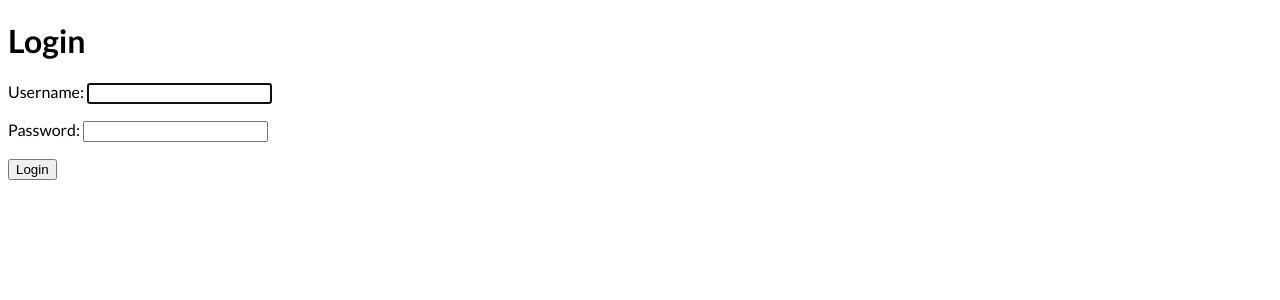
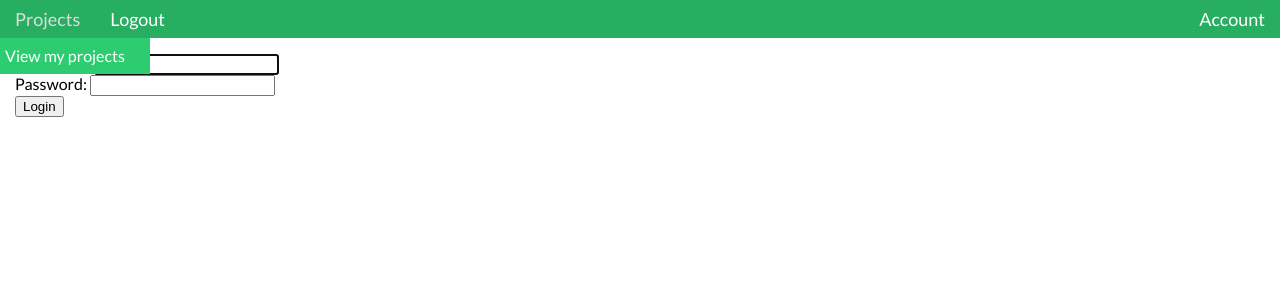
Before and after one commit to maboily/project_manager, a Django app: page / in a window 1280 px wide. Shown: the top 300 px of the page. Run offline with Django 3.2, Linux system fonts and the light colour scheme; style sheets or scripts are compiled from the project's sources.

Commit message:
CSS menu

```diff
--- a/project_manager_web/sass/app.scss
+++ b/project_manager_web/sass/app.scss
@@ -1,7 +1,14 @@
+// Force UTF-8
+@charset "utf-8";
+
 // Google Fonts
 @import url('https://fonts.googleapis.com/css?family=Lato');
 @import url('https://fonts.googleapis.com/css?family=Lato:700');
 
+// Meyer's CSS reset
+@import 'components/reset';
+
 // Components
-@import 'components/page';
+@import 'globals/_layout';
 @import 'components/buttons';
+@import 'components/menu';
--- /dev/null
+++ b/project_manager_web/sass/components/_menu.scss
@@ -0,0 +1,77 @@
+$menu-bg-color: #27ae60;
+$sub-menu-bg-color: #2ecc71;
+
+$menu-links-color: #fff;
+$menu-links-color-hover: #ddd;
+
+$menu-links-size: 18px;
+$sub-menu-links-size: 16px;
+
+// Core menu block
+.menu {
+  background-color: $menu-bg-color;
+  display: flex;
+  justify-content: space-between;
+
+  // Menu items alignments
+  > .menu-left {
+    order: 1;
+  }
+
+  > .menu-right {
+    order: 2;
+
+    // Forces sub-menu to appear to the right
+    .sub-menu {
+      right: 0;
+    }
+  }
+
+  // Menu links
+  a {
+    color: $menu-links-color;
+    display: block;
+    text-decoration: none;
+
+    &:hover {
+      color: $menu-links-color-hover;
+    }
+  }
+
+  // Direct descendant menu items
+  > ul {
+    display: flex;
+    list-style: none;
+
+    // Menu items
+    > li {
+      position: relative; // For sub-items menu
+
+      // First-level menu links
+      > a {
+        font-size: $menu-links-size;
+        padding: 10px 15px;
+      }
+
+      .sub-menu {
+        background-color: $sub-menu-bg-color;
+        display: none;
+        position: absolute;
+        width: 150px;
+
+        // Sub-menu links
+        a {
+          display: block;
+          font-size: $sub-menu-links-size;
+          padding: 10px 5px;
+        }
+      }
+
+      &:hover {
+        .sub-menu {
+          display: block;
+        }
+      }
+    }
+  }
+}
--- a/project_manager_web/sass/components/_page.scss
+++ /dev/null
@@ -1,3 +0,0 @@
-body {
-  font-family: Lato, sans-serif;
-}
--- /dev/null
+++ b/project_manager_web/sass/components/_reset.scss
@@ -0,0 +1,48 @@
+/* http://meyerweb.com/eric/tools/css/reset/
+   v2.0 | 20110126
+   License: none (public domain)
+*/
+
+html, body, div, span, applet, object, iframe,
+h1, h2, h3, h4, h5, h6, p, blockquote, pre,
+a, abbr, acronym, address, big, cite, code,
+del, dfn, em, img, ins, kbd, q, s, samp,
+small, strike, strong, sub, sup, tt, var,
+b, u, i, center,
+dl, dt, dd, ol, ul, li,
+fieldset, form, label, legend,
+table, caption, tbody, tfoot, thead, tr, th, td,
+article, aside, canvas, details, embed,
+figure, figcaption, footer, header, hgroup,
+menu, nav, output, ruby, section, summary,
+time, mark, audio, video {
+	margin: 0;
+	padding: 0;
+	border: 0;
+	font-size: 100%;
+	font: inherit;
+	vertical-align: baseline;
+}
+/* HTML5 display-role reset for older browsers */
+article, aside, details, figcaption, figure,
+footer, header, hgroup, menu, nav, section {
+	display: block;
+}
+body {
+	line-height: 1;
+}
+ol, ul {
+	list-style: none;
+}
+blockquote, q {
+	quotes: none;
+}
+blockquote:before, blockquote:after,
+q:before, q:after {
+	content: '';
+	content: none;
+}
+table {
+	border-collapse: collapse;
+	border-spacing: 0;
+}
--- /dev/null
+++ b/project_manager_web/sass/globals/_layout.scss
@@ -0,0 +1,10 @@
+body {
+  font-family: Lato, sans-serif;
+  padding: 0;
+}
+
+.main-content {
+  box-sizing: border-box;
+  padding: 0 15px;
+  width: 100%;
+}
--- a/templates/base.html
+++ b/templates/base.html
@@ -7,12 +7,48 @@
     <link rel="stylesheet" type="text/css" href="{% static 'app.css' %}" />
 </head>
 <body>
-    <nav>
-        <ul class="menu">
-            {% if user.is_authenticated %}
-                <li class="menu-item"><a href="{% url 'projects.index' %}">Projects</a></li>
-                <li class="menu-item"><a href="{% url 'logout' %}">Logout</a></li>
-            {% endif %}
+    <!--nav class="menu">
+        {% if user.is_authenticated %}
+            <div class="menu-main">
+                <div class="menu-item">
+                    <a href="javascript: void(0)">Projects</a>
+                    <div class="sub-items">
+                        <a class="menu-item" href="#">Project 1</a>
+                        <a class="menu-item" href="#">Project 2</a>
+                        <a class="menu-item" href="#">Project 3</a>
+                        <a class="menu-item" href="#">Project 4</a>
+                    </div>
+                </div>
+            </div>
+
+            <div class="menu-right">
+                <div class="menu-item">
+                    <a href="{% url 'logout' %}">Logout</a>
+                </div>
+            </div>
+        {% endif %}
+    </nav-->
+
+    <nav class="menu">
+        <ul class="menu-left">
+            <li>
+                <a href="javascript: void(0)">Projects</a>
+                <ul class="sub-menu">
+                    <li><a href="{% url 'projects.index' %}">View my projects</a></li>
+                </ul>
+            </li>
+            <li>
+                <a href="javascript: void(0)">Logout</a>
+            </li>
+        </ul>
+
+        <ul class="menu-right">
+            <li>
+                <a href="javascript: void(0)">Account</a>
+                <ul class="sub-menu">
+                    <li><a href="{% url 'logout' %}">Logout</a></li>
+                </ul>
+            </li>
         </ul>
     </nav>
 
```
Also changed, not shown: project_manager_web/sass/globals/_typography.scss (added).
